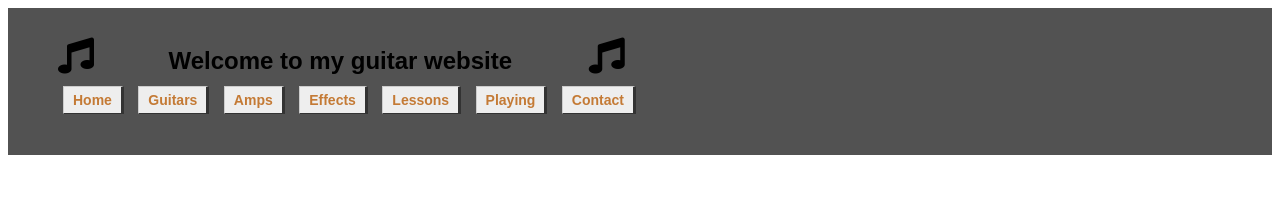
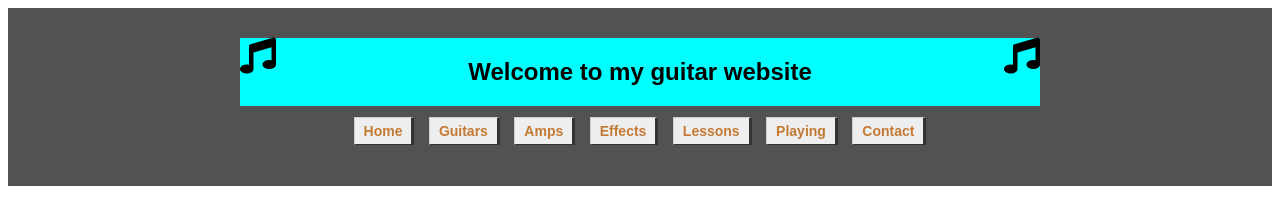
Before and after one commit to keithseator/keith.seator.rocks, a plain HTML site: page index.html in a window 1280 px wide. Drawn offline with Linux system fonts and the light colour scheme.

Commit message:
Modified Layout

```diff
--- a/index.html
+++ b/index.html
@@ -13,13 +13,19 @@
 
 <body>
   <header class="header">
-    <i class="fas fa-music" style="font-size: 36px;colour:red;"></i>
-    <h2>
-      Welcome to my guitar website
-    </h2>
-    <i class="fas fa-music" style="font-size: 36px;colour:red;"></i>
+    <div id="headerTopLine">
+      <div id="blah">
+        <i class="fas fa-music" style="font-size: 36px;"></i>
+      </div>
+      <h2>
+        Welcome to my guitar website
+      </h2>
+      <div id="blah2">
+        <i class="fas fa-music" style="font-size: 36px;"></i>
+      </div>
+    </div>
+
     <div class="header-div">
-
       <ul class="unordered-list">
         <li class="list-item">
           <a class="link" href="index.html">Home</a>
--- a/style.css
+++ b/style.css
@@ -7,26 +7,43 @@
   background-color: rgb(82, 82, 82);
   font-family: Arial, Helvetica, sans-serif;
   padding: 30px 50px;
+  text-align: center;
+}
+
+#headerTopLine {
+background-color: aqua;
+  margin: 0 auto;
+  width: 800px;
+  display: flex;
+  justify-content: space-between;
+}
+/*
+#blah {
+  float: left;
 
 }
 
-.header h2{
+#blah2 {
+  float: right;
+} */
+
+.header h2 {
   display: inline;
   padding: 0px 70px;
 }
 
-.list-item{
-    list-style-type: none;
-    display: inline;
-    padding: 5px;
+.list-item {
+  list-style-type: none;
+  display: inline;
+  padding: 5px;
 }
 
-.link{
+.link {
   font-family: Arial, Helvetica, sans-serif;
   text-decoration: none;
 }
 
-.unordered-list{
+.unordered-list {
   padding-left: 0px;
 }
 
```
